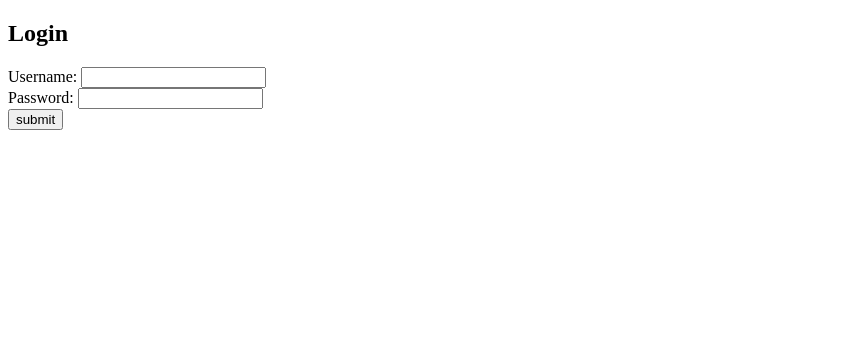
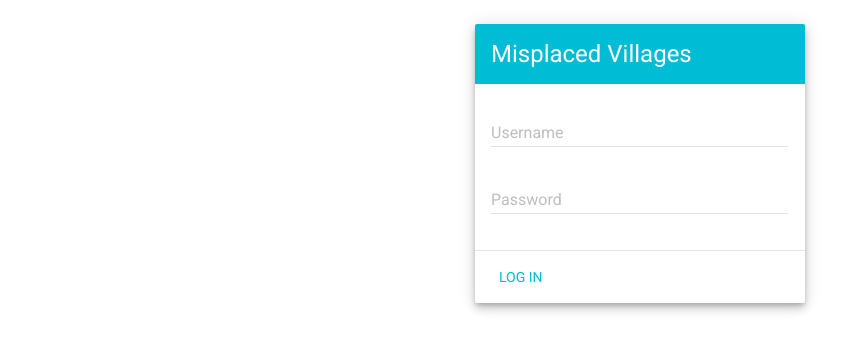
Before and after one commit to mike706574/cities, a plain HTML site: page resources/templates/login.html in a window 1280 px wide. Shown: the whole page, without its empty margins (0-865 px from the left). Drawn offline with nearby package versions, Linux system fonts and the light colour scheme; files that its build step writes are made by us from their sources.

Commit message:
Style and notifications.

```diff
--- a/resources/public/css/styles.css
+++ b/resources/public/css/styles.css
@@ -101,10 +101,6 @@ html, body {
   font-size: 24px;
   color: rgba(255, 255, 255, 0.56);
   margin-right: 32px;
-}
-
-.demo-content {
-  max-width: 1080px;
 }
 
 .demo-charts {
--- a/resources/templates/login.html
+++ b/resources/templates/login.html
@@ -1,15 +1,69 @@
-<!DOCTYPE html>
-<html>
+<!doctype html>
+<html lang="en">
   <head>
-    <title>Login</title>
+    <meta charset="utf-8">
+    <meta http-equiv="X-UA-Compatible" content="IE=edge">
+    <meta name="author" content="Mike">
+    <meta name="description" content="A card game.">
+    <meta name="viewport" content="width=device-width, initial-scale=1.0, minimum-scale=1.0">
+    <title>Misplaced Villages</title>
+
+    <meta name="mobile-web-app-capable" content="yes">
+    <link rel="icon" sizes="192x192" href="images/android-desktop.png">
+
+    <meta name="apple-mobile-web-app-capable" content="yes">
+    <meta name="apple-mobile-web-app-status-bar-style" content="black">
+    <meta name="apple-mobile-web-app-title" content="Misplaced Villages">
+    <link rel="apple-touch-icon-precomposed" href="images/ios-desktop.png">
+
+    <meta name="msapplication-TileImage" content="images/touch/ms-touch-icon-144x144-precomposed.png">
+    <meta name="msapplication-TileColor" content="#3372DF">
+
+    <link rel="shortcut icon" href="images/favicon.png">
+
+    <link rel="stylesheet" href="https://fonts.googleapis.com/css?family=Roboto:regular,bold,italic,thin,light,bolditalic,black,medium&amp;lang=en">
+    <link rel="stylesheet" href="https://fonts.googleapis.com/icon?family=Material+Icons">
+    <link rel="stylesheet" href="https://code.getmdl.io/1.3.0/material.cyan-light_blue.min.css">
+    <link rel="stylesheet" href="css/styles.css">
+    <link rel="stylesheet" href="css/game.css">
+    <style>
+     .mdl-layout {
+       align-items: center;
+     }
+     .mdl-layout__content {
+       padding: 24px;
+     }
+    </style>
   </head>
   <body>
-    <h2>Login</h2>
-    <form action="/login" method="POST">
-      Username: <input type="text" name="username" value="" /><br />
-      Password: <input type="password" name="password" value="" /><br />
-      <input type="hidden" name="__anti-forgery-token" value="{{anti-forgery-token}}" />
-      <input type="submit" name="submit" value="submit" /><br />
-    </form>
+    <div class="demo-layout mdl-layout mdl-js-layout">
+      <main class="mdl-layout__content">
+        <div class="mdl-card mdl-shadow--6dp">
+	  <div class="mdl-card__title mdl-color--primary mdl-color-text--white">
+	    <h2 class="mdl-card__title-text">Misplaced Villages</h2>
+	  </div>
+          <form action="/login" method="POST">
+	    <div class="mdl-card__supporting-text">
+
+	      <div class="mdl-textfield mdl-js-textfield">
+		<input class="mdl-textfield__input" type="text" id="username" name="username" />
+		<label class="mdl-textfield__label" for="username">Username</label>
+	      </div>
+	      <div class="mdl-textfield mdl-js-textfield">
+		<input class="mdl-textfield__input" type="password" id="password" name="password" />
+		<label class="mdl-textfield__label" for="password">Password</label>
+	      </div>
+              <input type="hidden" name="__anti-forgery-token" value="{{anti-forgery-token}}" />
+	    </div>
+	    <div class="mdl-card__actions mdl-card--border">
+	      <input type="submit" value="Log in" class="mdl-button mdl-button--colored mdl-js-button mdl-js-ripple-effect" />
+	    </div>
+          </form>
+	</div>
+      </main>
+    </div>
+
+    <script src="https://code.getmdl.io/1.3.0/material.min.js"></script>
+
   </body>
 </html>
```
Also changed, not shown: resources/templates/client.html (+6 -12 lines), 11 other files.
